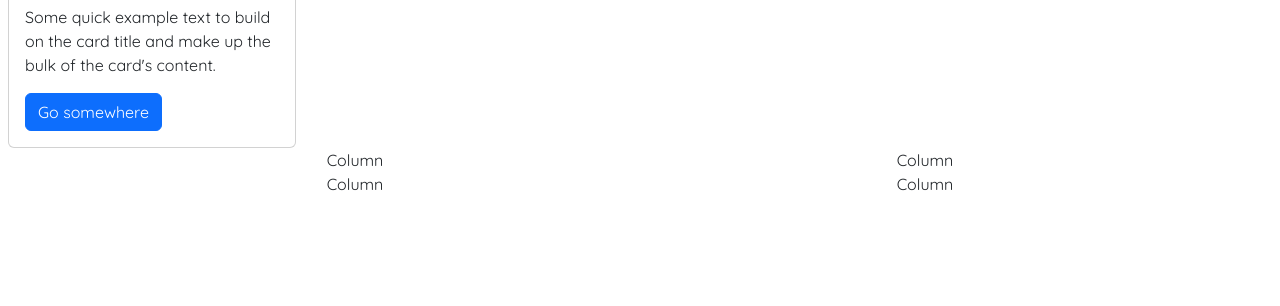
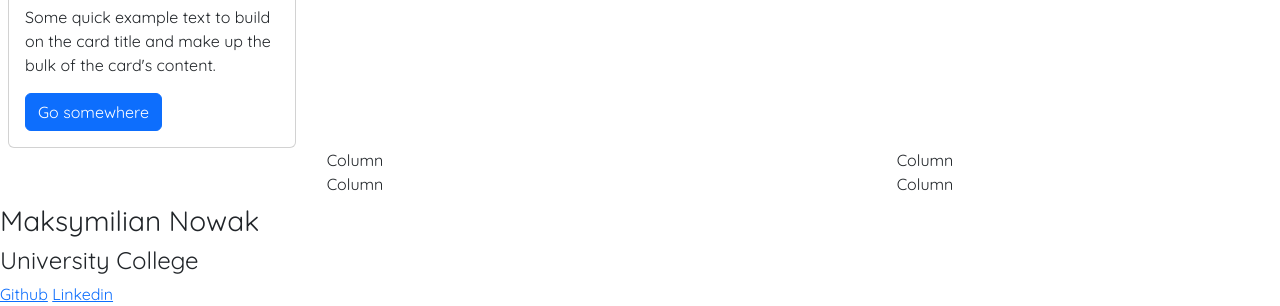
Before and after one commit to f2reninj5/progblack-website, a plain HTML site: page open-source/open-source.html in a window 1280 px wide. Shown: the part 712-1018 px from the top of the page. Before the commit the page ends 916 px from the top, so only its background shows below. Drawn offline with nearby package versions, Linux system fonts and the light colour scheme.

Commit message:
Added Maks' Author Description

```diff
--- a/open-source/open-source.html
+++ b/open-source/open-source.html
@@ -99,7 +99,12 @@
       </div>
     </div>
   </main>
-  <footer></footer>
+  <footer>
+    <h3>Maksymilian Nowak</h3>
+    <h4>University College</h4>
+    <a href="https://github.com/f2reninj5">Github</a>
+    <a href="https://www.linkedin.com/in/maks-nowak/"> Linkedin</a>
+  </footer>
   <script src="https://cdn.jsdelivr.net/npm/bootstrap@5.3.2/dist/js/bootstrap.bundle.min.js" integrity="sha384-C6RzsynM9kWDrMNeT87bh95OGNyZPhcTNXj1NW7RuBCsyN/o0jlpcV8Qyq46cDfL" crossorigin="anonymous"></script>
   <script src="open-source.js"></script>
 </body>
```
